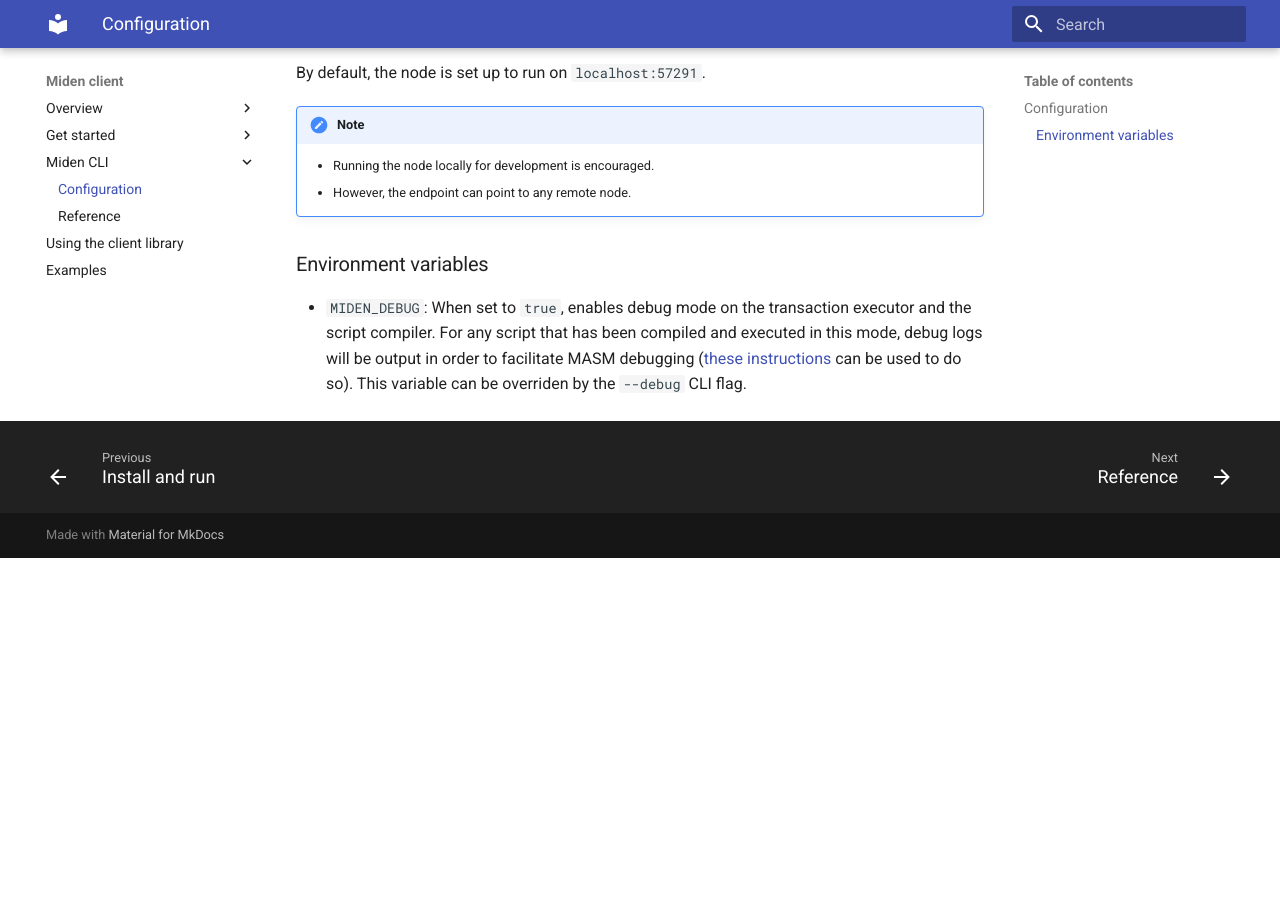
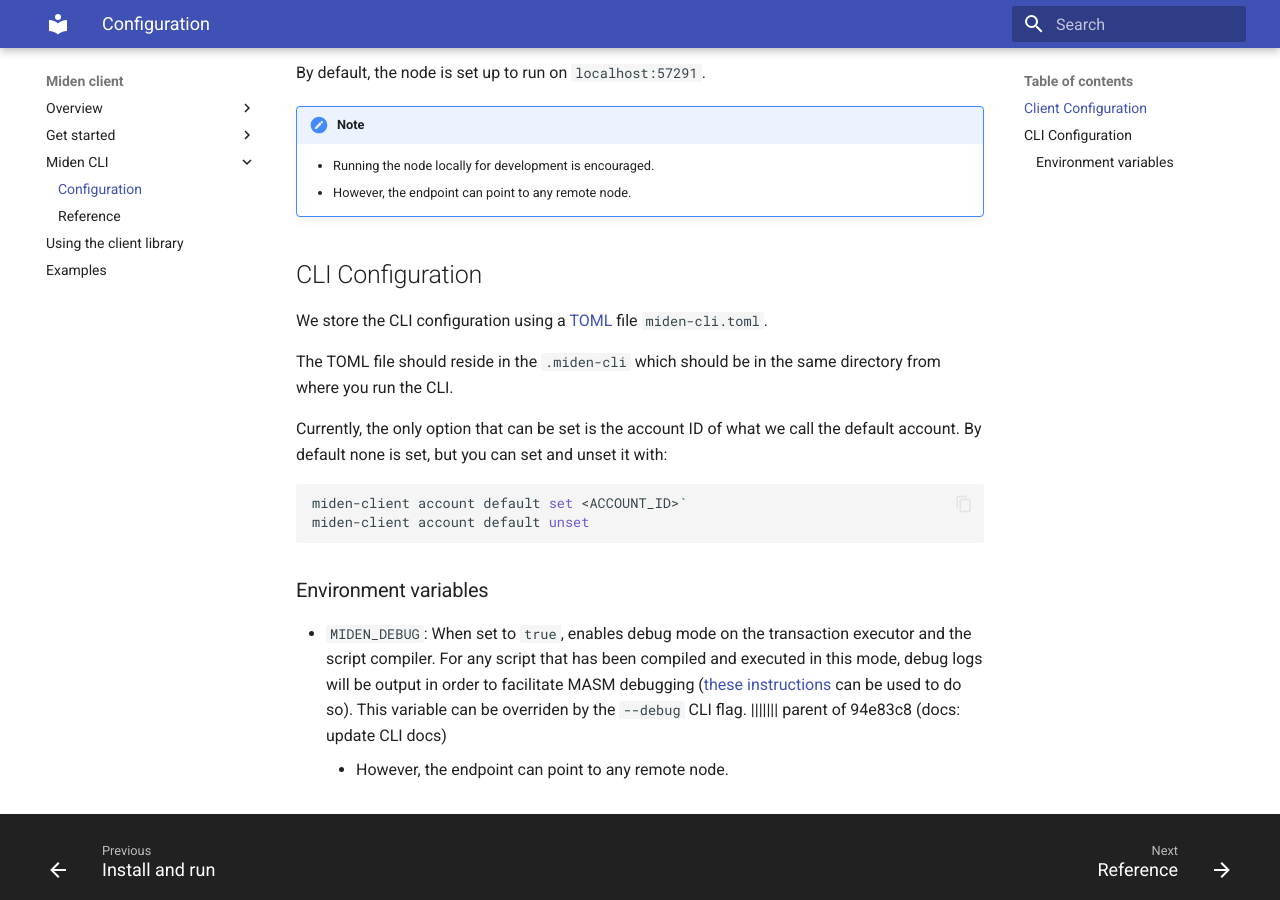
Before and after one commit to 0xPolygonMiden/miden-client, an MkDocs documentation site: the page built from docs/cli-config.md, in a window 1280 px wide and 900 px high, scrolled down 678 px. Built offline with MkDocs 1.6.1 and Material for MkDocs 9.7.7, drawn with Linux system fonts in a browser that asks for light colours; before the commit the page ends 1236 px from its top, so only the background shows below that; some of the changed text lies outside the part shown.

Commit message:
docs: update CLI docs

````diff
--- a/docs/cli-config.md
+++ b/docs/cli-config.md
@@ -11,7 +11,7 @@ miden-client
 !!! info "Help"
     Run `miden-client --help` for information on `miden-client` commands.
 
-## Configuration
+## Client Configuration
 
 We configure the client using a [TOML](https://en.wikipedia.org/wiki/TOML) file ([`miden-client.toml`](https://github.com/0xPolygonMiden/miden-client/blob/main/miden-client.toml)).
 
@@ -33,6 +33,21 @@ By default, the node is set up to run on `localhost:57291`.
     - Running the node locally for development is encouraged.
     - However, the endpoint can point to any remote node.
 
+## CLI Configuration
+
+We store the CLI configuration using a [TOML](https://en.wikipedia.org/wiki/TOML) file `miden-cli.toml`.
+
+The TOML file should reside in the `.miden-cli` which should be in the same directory from where you run the CLI.
+
+Currently, the only option that can be set is the account ID of what we call the default account. By default none is set, but you can set and unset it with:
+
+```sh
+miden-client account default set <ACCOUNT_ID>`
+miden-client account default unset
+```
+
 ### Environment variables
 
 - `MIDEN_DEBUG`: When set to `true`, enables debug mode on the transaction executor and the script compiler. For any script that has been compiled and executed in this mode, debug logs will be output in order to facilitate MASM debugging ([these instructions](https://0xpolygonmiden.github.io/miden-vm/user_docs/assembly/debugging.html) can be used to do so). This variable can be overriden by the `--debug` CLI flag.
+||||||| parent of 94e83c8 (docs: update CLI docs)
+    - However, the endpoint can point to any remote node.
````
